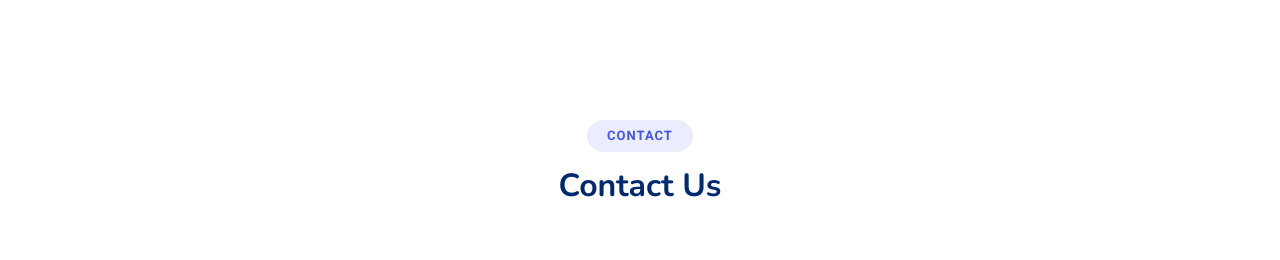
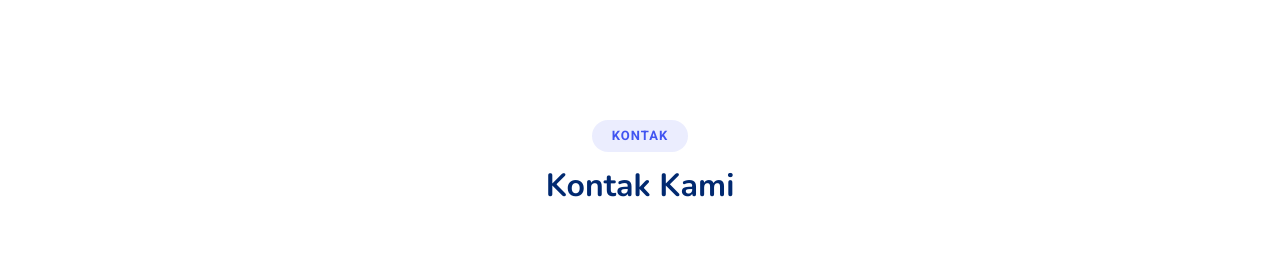
Before and after one commit to ChadL1N/SLBC-Pancaran-Kasih, a plain HTML site: page index.html in a window 1280 px wide. Shown: the part 6940-7200 px from the top of the page. Drawn offline with nearby package versions, Linux system fonts and the light colour scheme.

Commit message:
Update index.html

```diff
--- a/index.html
+++ b/index.html
@@ -578,8 +578,8 @@
 
       <!-- Section Title -->
       <div class="container section-title" data-aos="fade-up">
-        <h2>Contact</h2>
-        <p>Contact Us</p>
+        <h2>Kontak</h2>
+        <p>Kontak Kami</p>
       </div><!-- End Section Title -->
 
       <div class="container" data-aos="fade-up" data-aos-delay="100">
```
